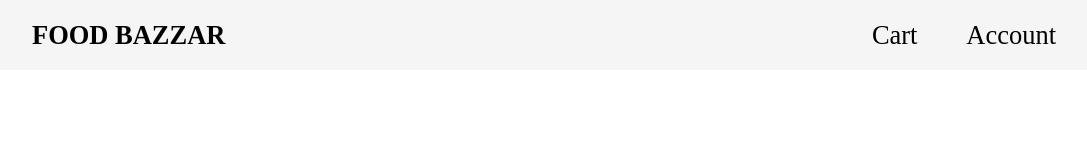
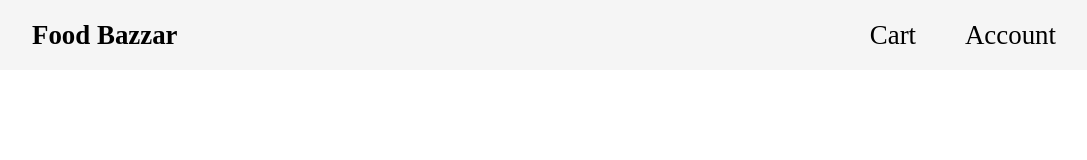
Before and after one commit to dipayandas600/Food-Bazzar, a plain HTML site: page index.html in a window 1280 px wide. Shown: the whole page, without its empty margins (96-1183 px from the left). Drawn offline with Linux system fonts and the light colour scheme.

Commit message:
some changes in style.css file

```diff
--- a/css/style.css
+++ b/css/style.css
@@ -18,18 +18,13 @@
     display: flex;
     justify-content: space-between;
     align-items: center;
+    max-width: 80vw;
+    margin: auto;
     height: 8.8vh;
-    max-width: 80vw;
-    margin-top: 0px;
-    margin-bottom: 0px;
-    margin-right: auto;
-    margin-left: auto;
-    position: relative;
 }
 
 .navber-section nav .navber-1 .logo h1{
-    font-size: 26.48px;
-    text-transform: uppercase;
+    font-size: 26.88px;
 }
 
 .navber-section nav .navber-1 .navber-1-link ul{
@@ -44,7 +39,7 @@
 .navber-section nav .navber-1 .navber-1-link ul li a{
     text-decoration: none;
     color: black;
-    font-size: 26.48px;
+    font-size: 26.88px;
 }
 
 /* ---- NAVBER-1-COMPLETE ---- */
```
